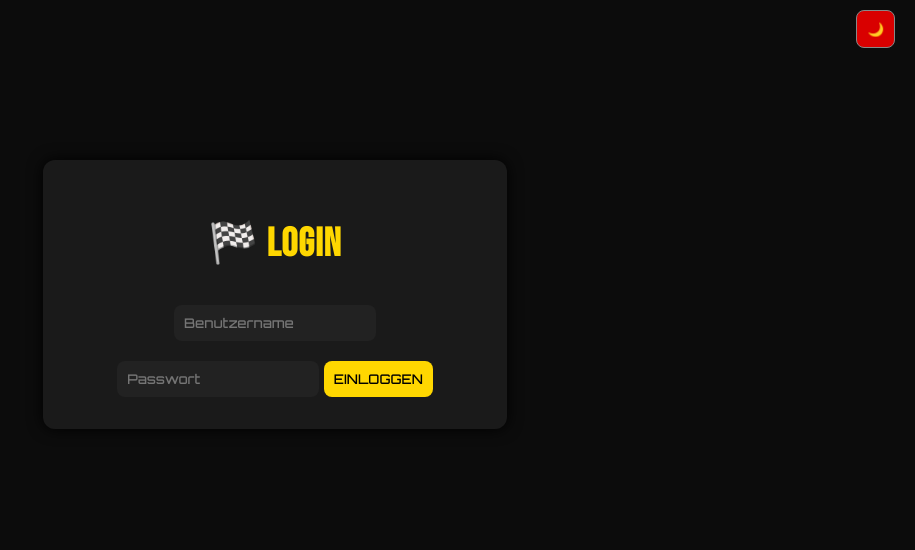
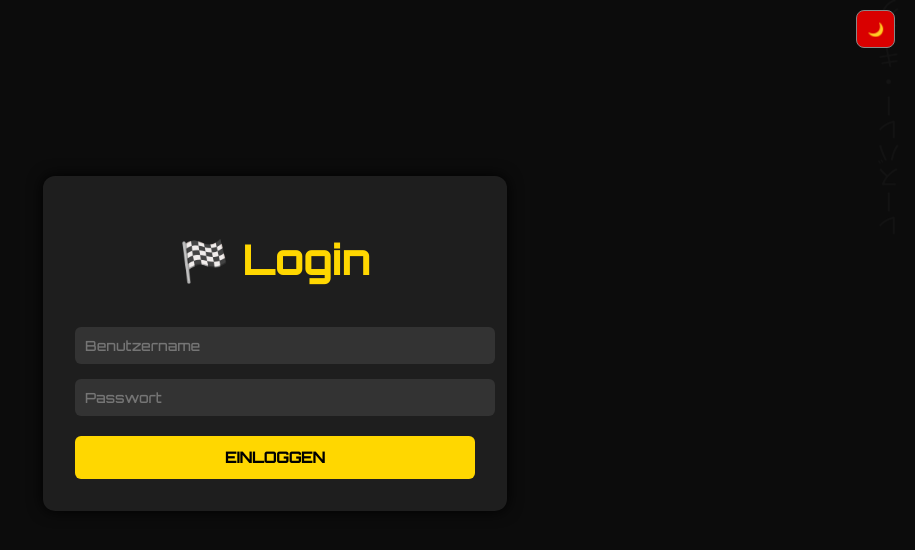
Before and after one commit to Tafi03/racevalleykings, a Flask app: page /login in a window 1280 px wide. Shown: the top 550 px of the page, without its empty margins (365-1280 px from the left). Run offline with Flask 3, Linux system fonts and the light colour scheme.

Commit message:
login update

```diff
--- a/static/style.css
+++ b/static/style.css
@@ -60,29 +60,80 @@ button:hover {
 /* ── Login-Box ────────────────────────────────────── */
 .login-container {
     max-width: 400px;
-    margin: 10vh auto;
+    margin: 12vh auto;
     padding: 2em;
-    background: #1a1a1a;
+    background: #1e1e1e;
     border-radius: 12px;
     box-shadow: 0 0 15px #000;
     text-align: center;
 }
-.login-container input {
-    background: #222;
+
+.login-form input {
+    width: 100%;
+    padding: 10px;
+    border: none;
+    border-radius: 6px;
+    margin-top: 15px;
+    font-size: 14px;
+    background: #333;
     color: #eee;
+}
+
+.login-form button {
+    width: 100%;
+    margin-top: 20px;
+    background: gold;
+    color: #000;
+    font-weight: bold;
+    font-size: 15px;
     border: none;
-    margin-top: 10px;
+    padding: 12px;
+    border-radius: 6px;
+    cursor: pointer;
 }
-.login-container button {
-    background: #ffd700;
-    color: #000;
-    border: none;
-    margin-top: 20px;
+
+.login-form button:hover {
+    background: #ffdd00;
 }
+
 .error {
     color: #f66;
     margin-bottom: 1em;
+    font-weight: bold;
 }
+
+/* --- Vertikaler Lauftext ------------------------------------------------ */
+.scroll-text{
+    position: fixed;
+    top: 0;
+    bottom: 0;
+    width: 40px;                /* Breite der Spalte */
+    overflow: hidden;
+    pointer-events: none;       /* klickt nicht mit */
+    z-index: -1;                /* hinter Inhalt */
+    opacity: 0.15;              /* dezent */
+}
+.scroll-text.left  { left: 0;  }
+.scroll-text.right { right: 0; }
+
+.scroll-text span{
+    display: inline-block;
+    writing-mode: vertical-rl;  /* Zeichen von oben nach unten */
+    transform: rotate(180deg);  /* japanisch vertikal korrekt ausrichten */
+    font-family: 'Noto Sans JP', sans-serif;
+    font-size: 24px;
+    line-height: 1.2;
+    white-space: nowrap;
+    animation: scrollY 12s linear infinite;
+}
+
+@keyframes scrollY{
+    0%   { transform: translateY(100%) rotate(180deg); }
+    100% { transform: translateY(-100%) rotate(180deg); }
+}
+
+/* optional dunkler Modus intensiver machen */
+body.dark .scroll-text span{ opacity: 0.25; }
 
 /* ── Navbar ──────────────────────────────────────── */
 .topnav {
--- a/templates/login.html
+++ b/templates/login.html
@@ -7,23 +7,33 @@
     <link href="https://fonts.googleapis.com/css2?family=Orbitron:wght@500&family=Bebas+Neue&family=Press+Start+2P&family=Noto+Sans+JP&display=swap" rel="stylesheet">
 </head>
 <body class="dark">
+    <div class="scroll-text left"><span>レースバレー・キングス</span></div>
+    <div class="scroll-text right"><span>レースバレー・キングス</span></div>
 
     <div style="position: absolute; top: 10px; right: 20px;">
         <button id="theme-toggle" class="theme-btn">🌙</button>
     </div>
 
     <div class="login-container">
-        <h1>🏁 Login</h1>
+        <h1 style="font-family: 'Orbitron', sans-serif;">🏁 Login</h1>
+
         {% if error %}
             <p class="error">{{ error }}</p>
         {% endif %}
-        <form method="POST">
-            <input name="username" placeholder="Benutzername" required>
-            <input name="password" type="password" placeholder="Passwort" required>
-            <button type="submit">Einloggen</button>
+
+        <form method="POST" class="login-form">
+            <div class="form-group">
+                <input name="username" placeholder="Benutzername" required>
+            </div>
+            <div class="form-group">
+                <input name="password" type="password" placeholder="Passwort" required>
+            </div>
+            <div class="form-group">
+                <button type="submit">Einloggen</button>
+            </div>
         </form>
     </div>
 
-<script src="{{ url_for('static', filename='theme.js') }}"></script>
+    <script src="{{ url_for('static', filename='theme.js') }}"></script>
 </body>
 </html>
```
Also changed, not shown: templates/index.html (+2 -8 lines).
